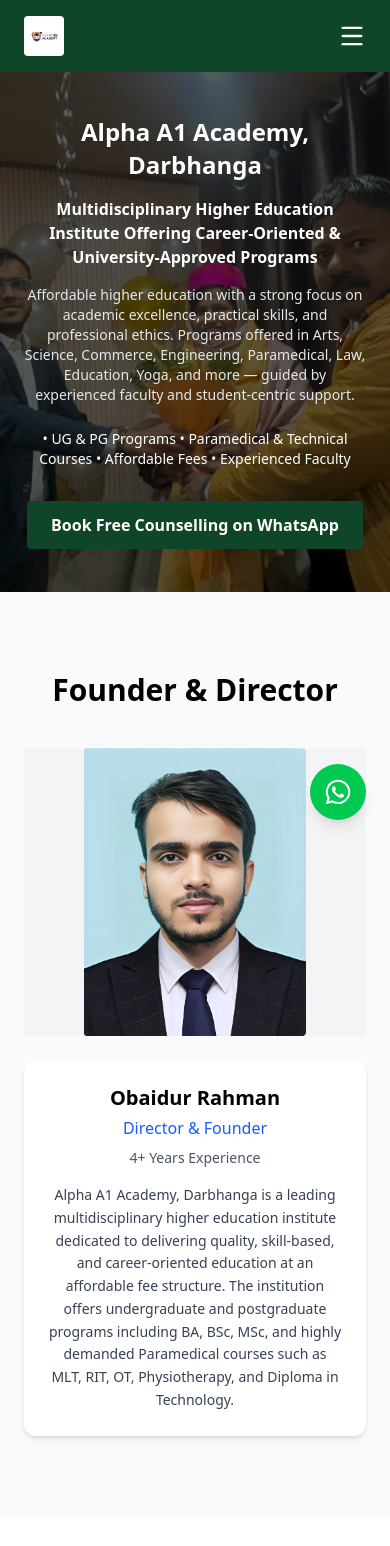
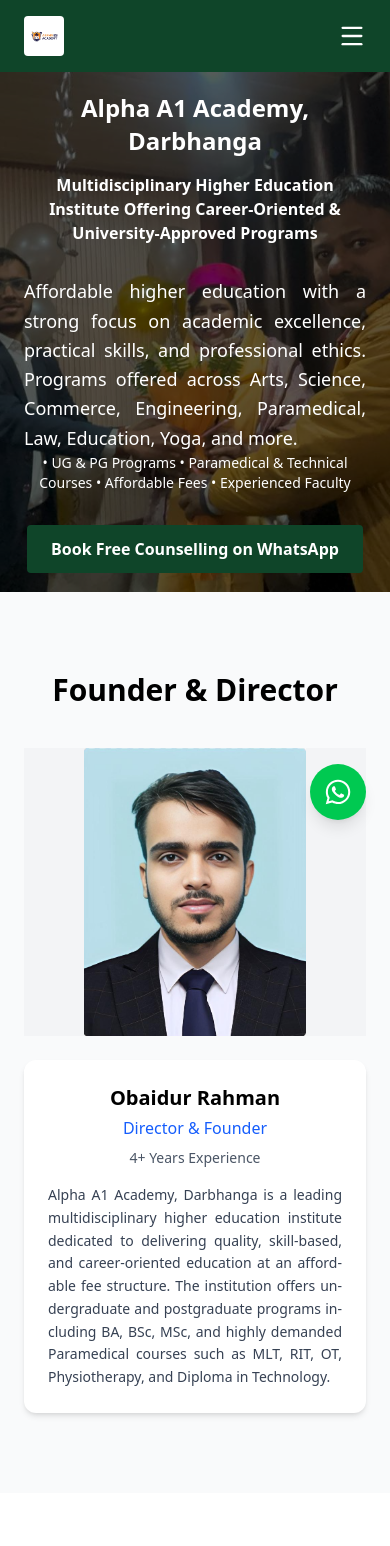
Before and after one commit to Shad-dil/coaching_institute, a Next.js app: page / in a window 390 px wide. Shown: the top 1546 px of the page. Built offline with nearby package versions, Linux system fonts and the light colour scheme.

Commit message:
enhanching some styles

```diff
--- a/app/_components/Footer.tsx
+++ b/app/_components/Footer.tsx
@@ -28,7 +28,12 @@
               <p className="text-xl font-semibold">Alphaa1 Academy</p>
             </div>
 
-            <p className="text-sm text-white leading-relaxed">
+            <p
+              className="text-sm text-white mt-4
+  leading-relaxed
+  text-justify
+  hyphens-auto"
+            >
               Multidisciplinary Higher Education Institute Offering
               Career-Oriented & University-Approved Programs Affordable higher
               education with a strong focus on academic excellence, practical
@@ -106,22 +111,11 @@
           <FooterCard title="Our Location on Google Map">
             <div className="w-full h-56 rounded overflow-hidden">
               <iframe
-                title="Alphaa1 Academy Location in Darbhanga"
-                src="https://www.google.com/maps?q=Darbhanga%20Bihar&output=embed"
-                className="w-full h-full border-0"
+                src="https://www.google.com/maps/embed?pb=!1m18!1m12!1m3!1d3582.299256619559!2d85.8726648803378!3d26.121783918152072!2m3!1f0!2f0!3f0!3m2!1i1024!2i768!4f13.1!3m3!1m2!1s0x39edb9002d5f6a9d%3A0x11605970cfee0a31!2sAlpha%20A1%20Academy!5e0!3m2!1sen!2sin!4v1769687530998!5m2!1sen!2sin"
                 loading="lazy"
-                referrerPolicy="no-referrer-when-downgrade"
-              />
+                className="w-full h-70 rounded"
+              ></iframe>
             </div>
-
-            <a
-              href="https://maps.app.goo.gl/zWL43YuXiXSAyrXt8"
-              target="_blank"
-              rel="noopener noreferrer"
-              className="inline-block mt-3 text-sm text-white hover:underline"
-            >
-              View on Google Maps
-            </a>
           </FooterCard>
         </div>
 
--- a/app/_components/Founder.tsx
+++ b/app/_components/Founder.tsx
@@ -65,7 +65,16 @@
             <p className="text-blue-600 font-medium mt-1">Director & Founder</p>
             <p className="text-sm text-gray-600 mt-2">4+ Years Experience</p>
 
-            <p className="text-gray-700 text-sm mt-4 leading-relaxed">
+            <p
+              className="
+  text-gray-700
+  text-sm
+  mt-4
+  leading-relaxed
+  text-justify
+  hyphens-auto
+"
+            >
               Alpha A1 Academy, Darbhanga is a leading multidisciplinary higher
               education institute dedicated to delivering quality, skill-based,
               and career-oriented education at an affordable fee structure. The
--- a/app/_components/Hero.tsx
+++ b/app/_components/Hero.tsx
@@ -50,13 +50,19 @@
         </h2>
 
         {/* Description */}
-        <p className="max-w-3xl text-sm md:text-lg mb-6 text-gray-200">
-          Affordable higher education with a strong focus on academic
-          excellence, practical skills, and professional ethics. Programs
-          offered in Arts, Science, Commerce, Engineering, Paramedical, Law,
-          Education, Yoga, and more — guided by experienced faculty and
-          student-centric support.
-        </p>
+        <div className="max-w-3xl mx-auto text-left">
+          <p
+            className="text-lg mt-4
+  leading-relaxed
+  text-justify
+  hyphens-auto"
+          >
+            Affordable higher education with a strong focus on academic
+            excellence, practical skills, and professional ethics. Programs
+            offered across Arts, Science, Commerce, Engineering, Paramedical,
+            Law, Education, Yoga, and more.
+          </p>
+        </div>
 
         {/* Highlights */}
         <p className="text-sm md:text-base mb-8">
```
